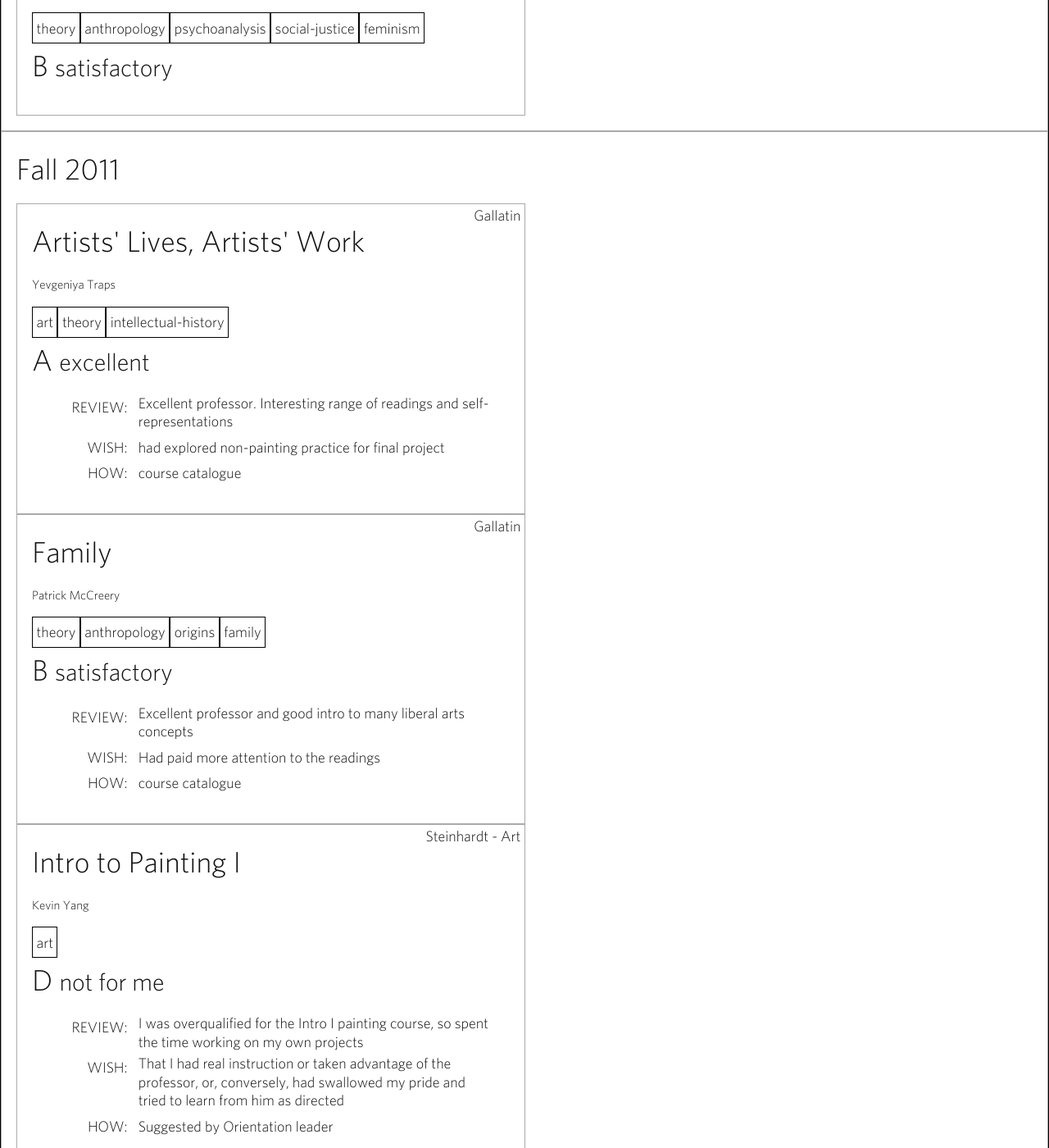
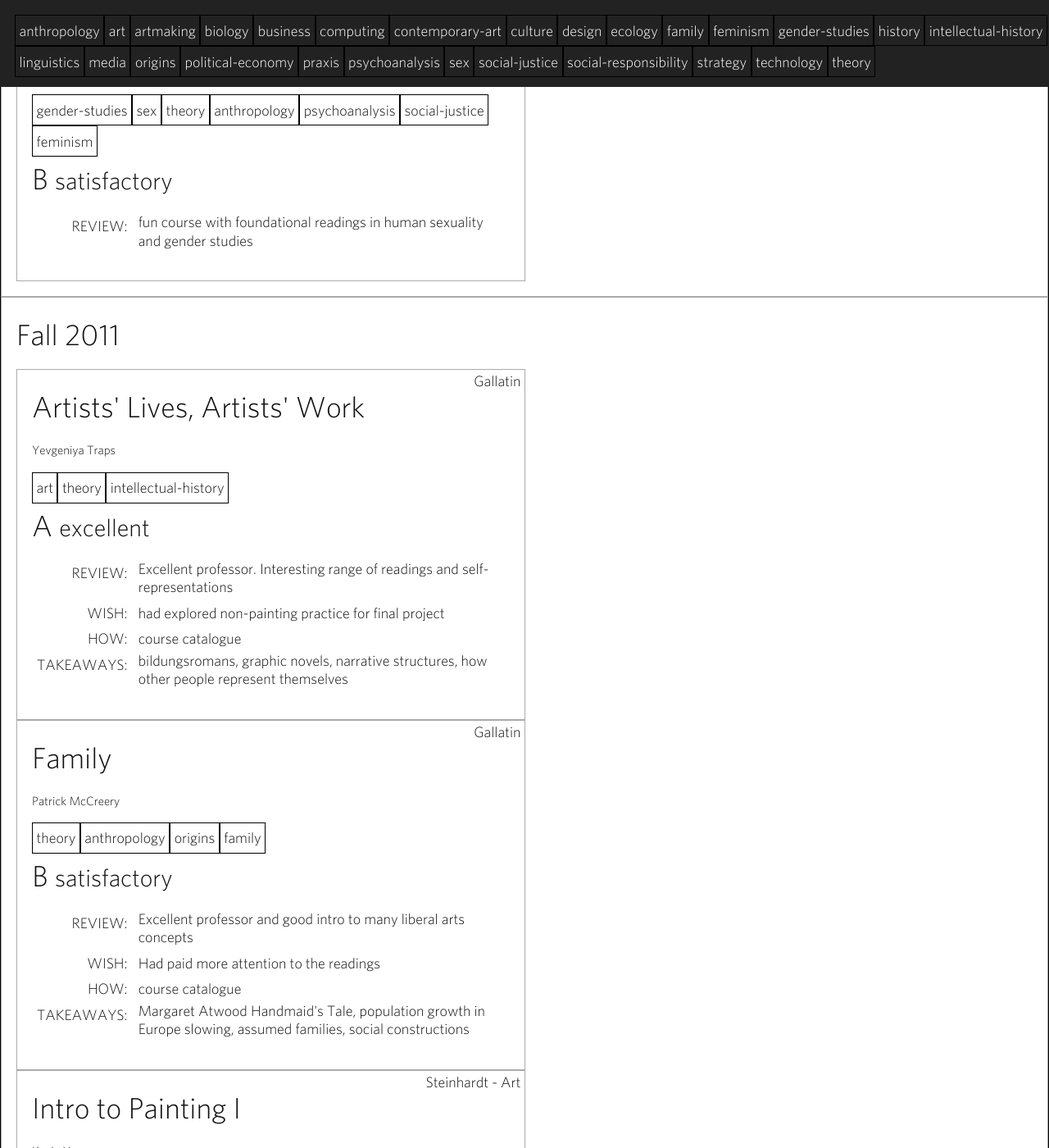
Before and after one commit to anthroviz/compbook, a Jekyll site: the page built from index.html, in a window 1280 px wide and 1400 px high, scrolled down 19188 px. Shown: the whole window at 82% size. Built offline with Jekyll 4.4.1, drawn with Linux system fonts in a browser that asks for light colours; nearby versions of some CDN libraries; part of the change alters nothing that is shown; some of the changed text lies outside the part shown.

```diff
--- a/_posts/2015-10-08-coursework.markdown
+++ b/_posts/2015-10-08-coursework.markdown
@@ -204,10 +204,11 @@ var coursework = {
 					"objective": {
 						"professor": "Neil Meyer",
 						"school": "Gallatin",
-						"tags": ["theory", "anthropology", "psychoanalysis", "social-justice", "feminism"]
+						"tags": ["gender-studies", "sex", "theory", "anthropology", "psychoanalysis", "social-justice", "feminism"]
 					},
 					"subjective": {
-						"rank": "B"
+						"rank": "B",
+						"review": "fun course with foundational readings in human sexuality and gender studies"
 					}
 				}
 			]
@@ -226,7 +227,8 @@ var coursework = {
 						"rank": "A",
 						"review": "Excellent professor. Interesting range of readings and self-representations",
 						"wish": "had explored non-painting practice for final project",
-						"how": "course catalogue"
+						"how": "course catalogue",
+						"takeaways": "bildungsromans, graphic novels, narrative structures, how other people represent themselves"
 					}
 				},
 				{
@@ -240,7 +242,8 @@ var coursework = {
 						"rank": "B",
 						"review": "Excellent professor and good intro to many liberal arts concepts",
 						"wish": "Had paid more attention to the readings",
-						"how": "course catalogue"
+						"how": "course catalogue",
+						"takeaways": "Margaret Atwood Handmaid's Tale, population growth in Europe slowing, assumed families, social constructions"
 					}
 				},
 				{
@@ -248,13 +251,14 @@ var coursework = {
 					"objective": {
 						"professor": "Kevin Yang",
 						"school": "Steinhardt - Art",
-						"tags": ["art"]
+						"tags": ["art", "artmaking"]
 					},
 					"subjective": {
 						"rank": "D",
 						"review": "I was overqualified for the Intro I painting course, so spent the time working on my own projects",
 						"wish": "That I had real instruction or taken advantage of the professor, or, conversely, had swallowed my pride and tried to learn from him as directed",
-						"how": "Suggested by Orientation leader"
+						"how": "Suggested by Orientation leader",
+						"takeaways": "freshman year mural painting"
 					}
 				},
 				{
@@ -287,7 +291,8 @@ var coursework = {
 	"assembleCourses": function() {
 		var htmlTemplate = [];
 		var readSemesters = coursework.reading(coursework.data.allSemesters);
-
+		var disciplineTags = [];
+		var uniqueTags = [];
 
 		function loopSubjective(obj) {
 			var reviewArr = ['<dl class="subj__entry">'];
@@ -306,6 +311,19 @@ var coursework = {
 			return reviewArr.join("");
 		}
 
+		function makeTag(template, currentTag) {
+			template.push('<span class="course-tag">' + currentTag + '</span>')
+		}
+
+		function checkTag(currentTag) {
+			if (disciplineTags.indexOf(currentTag) !== -1) {
+				return;
+			}
+
+			disciplineTags.push(currentTag);
+			makeTag(uniqueTags, currentTag);
+		}
+
 		for (var j = 0; j < readSemesters.length; j++) {
 			var thisSemester = readSemesters[j];
 
@@ -317,7 +335,8 @@ var coursework = {
 					htmlTemplate.push('<div class="semester__course">' + "<h1>" + thisCourse.title + "</h1>" + '<p class="course__school">' + thisCourse.objective.school + '</p>' + "<h5>" + thisCourse.objective.professor + "</h5>");
 						// COURSE TAGS
 						for (var m = 0; m < thisCourse.objective.tags.length; m++) {
-							htmlTemplate.push('<span class="course-tag">' + thisCourse.objective.tags[m] + '</span>');
+							checkTag(thisCourse.objective.tags[m]);
+							makeTag(htmlTemplate, thisCourse.objective.tags[m]);
 						}
 
 					var letterRank = thisCourse.subjective.rank;
@@ -329,6 +348,8 @@ var coursework = {
 			}
 			htmlTemplate.push('</div>');
 		}
+
+		$(".courses__overview").html(uniqueTags.sort());
 		return htmlTemplate.join("");
 	},
 	"init": function() {
@@ -346,6 +367,10 @@ $(document).ready( function() {
 </script>
 
 <style>
+body {
+	margin-top: 100px;
+	box-sizing: border-box;
+}
 .coursework__ranks {
 	border: 1px solid black;
 	box-sizing: border-box;
@@ -391,5 +416,18 @@ $(document).ready( function() {
 	display: inline-block;
 	line-height: 1.25;
 }
+.courses__overview {
+	position: fixed;
+	top: 0;
+	background-color: #222;
+	color: white;
+	width: 100%;
+	left: 0;
+	padding: 1em;
+	height: 70px;
+}
 </style>
+
+<div class="courses__overview">
+</div>
 {% endraw %}
```
Also changed, not shown: 1 other file.
